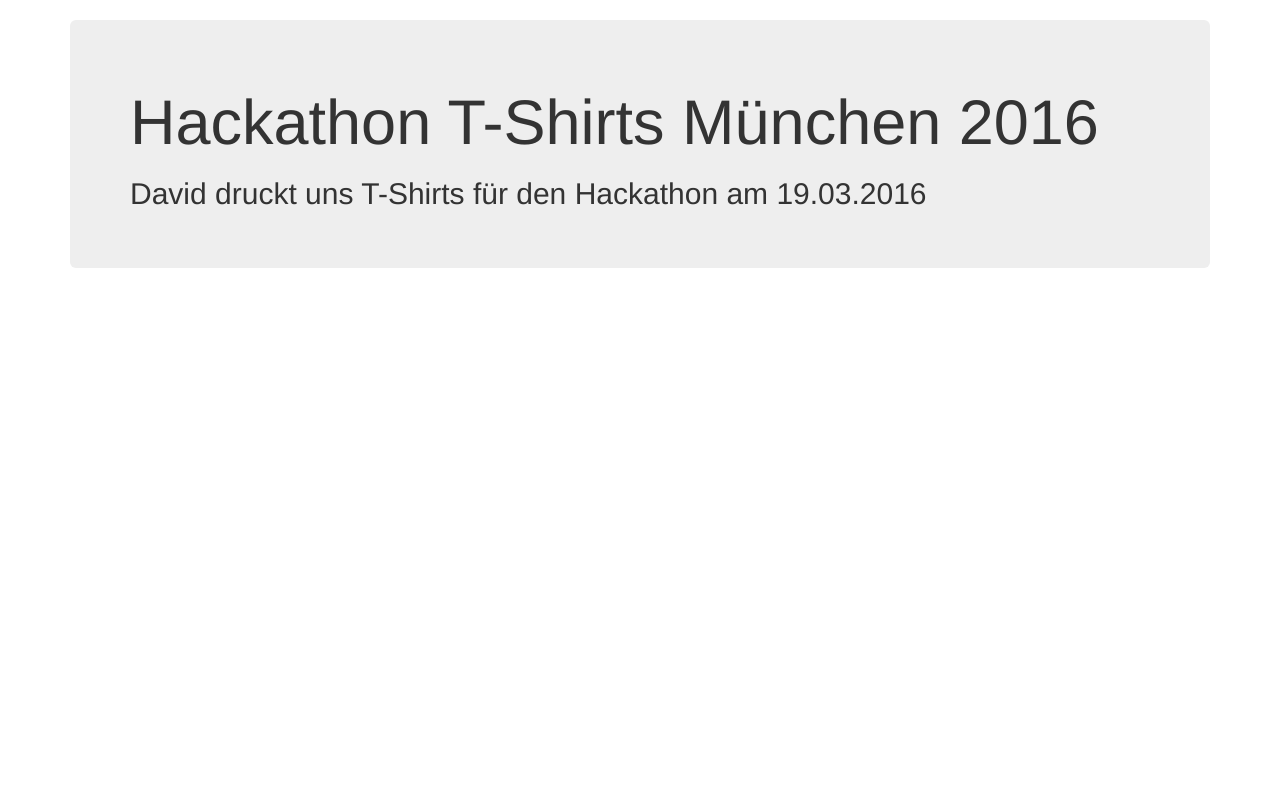
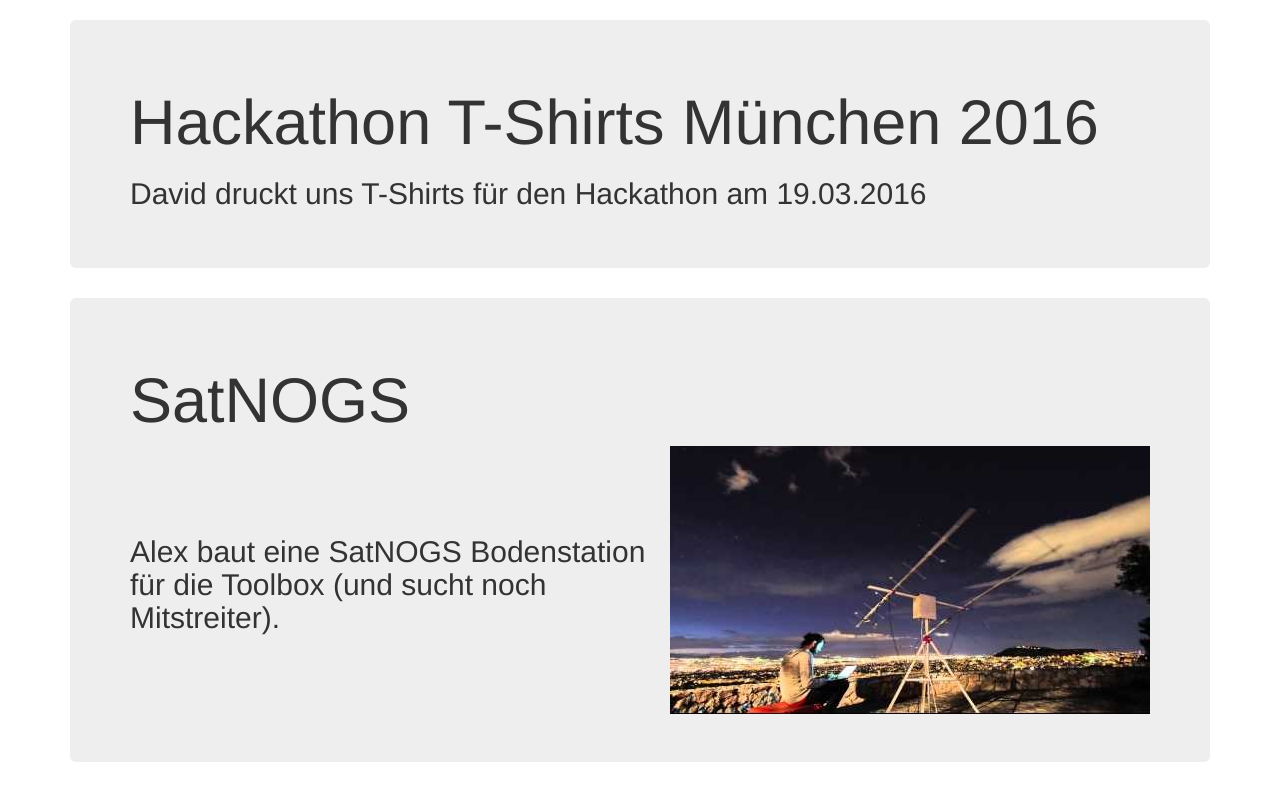
Before and after one commit to ToolboxBodensee/infoDisplay, a plain HTML site: page index.html in a window 1280 px wide. Shown: the part 1530-2330 px from the top of the page. Drawn offline with nearby package versions, Linux system fonts and the light colour scheme.

Commit message:
add SatNogs item

```diff
--- a/index.html
+++ b/index.html
@@ -39,6 +39,20 @@
                 <h1>Hackathon T-Shirts München 2016</h1>
                 <h2>David druckt uns T-Shirts für den Hackathon am 19.03.2016</h2>
             </div>
+
+
+			<div class="jumbotron" style="background: color url('content/satnogs.jpg')">
+				<h1>SatNOGS</h1>
+			    <table>
+					<td>
+					<h2>Alex baut eine SatNOGS Bodenstation für die Toolbox (und sucht noch Mitstreiter).</h2>
+					</td>
+					<td>
+					<img src="content/satnogs.jpg" alt="SatNOGS Icon">
+					</td>
+
+				</table>
+            </div>
         </div>
 
 	</body>
```
Also changed, not shown: content/satnogs.jpg (added).
